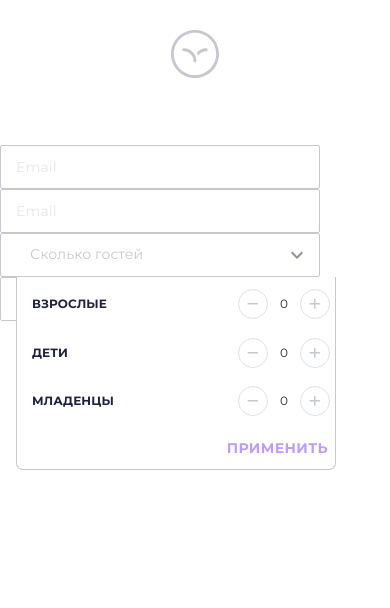
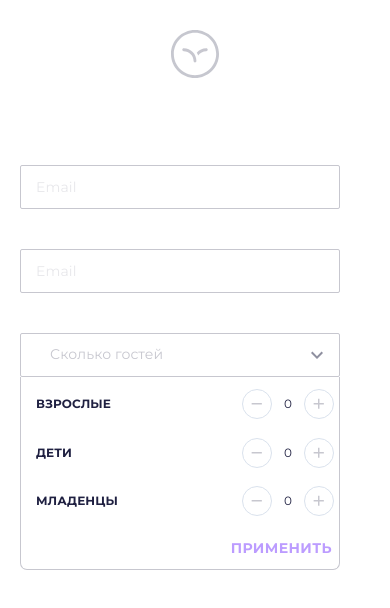
Before and after one commit to PushkinDenis/toxin-hotel-react, a React (Vite) app: page /toxin-hotel-react/form-elements in a window 390 px wide. Shown: the top 608 px of the page. Built offline with nearby package versions, Linux system fonts and the light colour scheme.

Commit message:
responsive fix

```diff
--- a/src/pages/ui-kit/form-elements/ui/form-elements.module.scss
+++ b/src/pages/ui-kit/form-elements/ui/form-elements.module.scss
@@ -0,0 +1,11 @@
+.wrapper {
+  display: flex;
+  flex-direction: column;
+}
+@media only screen and (max-width: 600px) {
+  .wrapper {
+    & > div:nth-child(n) {
+      margin: 20px;
+    }
+  }
+}
--- a/src/pages/ui-kit/form-elements/ui/form-elements.tsx
+++ b/src/pages/ui-kit/form-elements/ui/form-elements.tsx
@@ -1,14 +1,17 @@
 import { FC } from "react";
 import { LayoutUiKit } from "@pages";
 import { Dropdown, TextField } from "@shared";
+import styles from "./form-elements.module.scss";
 
 export const FormElements: FC = () => {
   return (
     <LayoutUiKit>
-      <TextField placeholder={"Email"} />
-      <TextField placeholder={"Email"} />
-      <Dropdown items={["ВЗРОСЛЫЕ", "ДЕТИ", "МЛАДЕНЦЫ"]} />
-      <Dropdown items={["СПАЛЬНИ", "КРОВАТИ", "ВАННЫЕ КОМНАТЫ"]} />
+      <div className={styles.wrapper}>
+        <TextField placeholder={"Email"} />
+        <TextField placeholder={"Email"} />
+        <Dropdown items={["ВЗРОСЛЫЕ", "ДЕТИ", "МЛАДЕНЦЫ"]} />
+        <Dropdown items={["СПАЛЬНИ", "КРОВАТИ", "ВАННЫЕ КОМНАТЫ"]} />
+      </div>
     </LayoutUiKit>
   );
 };
```
